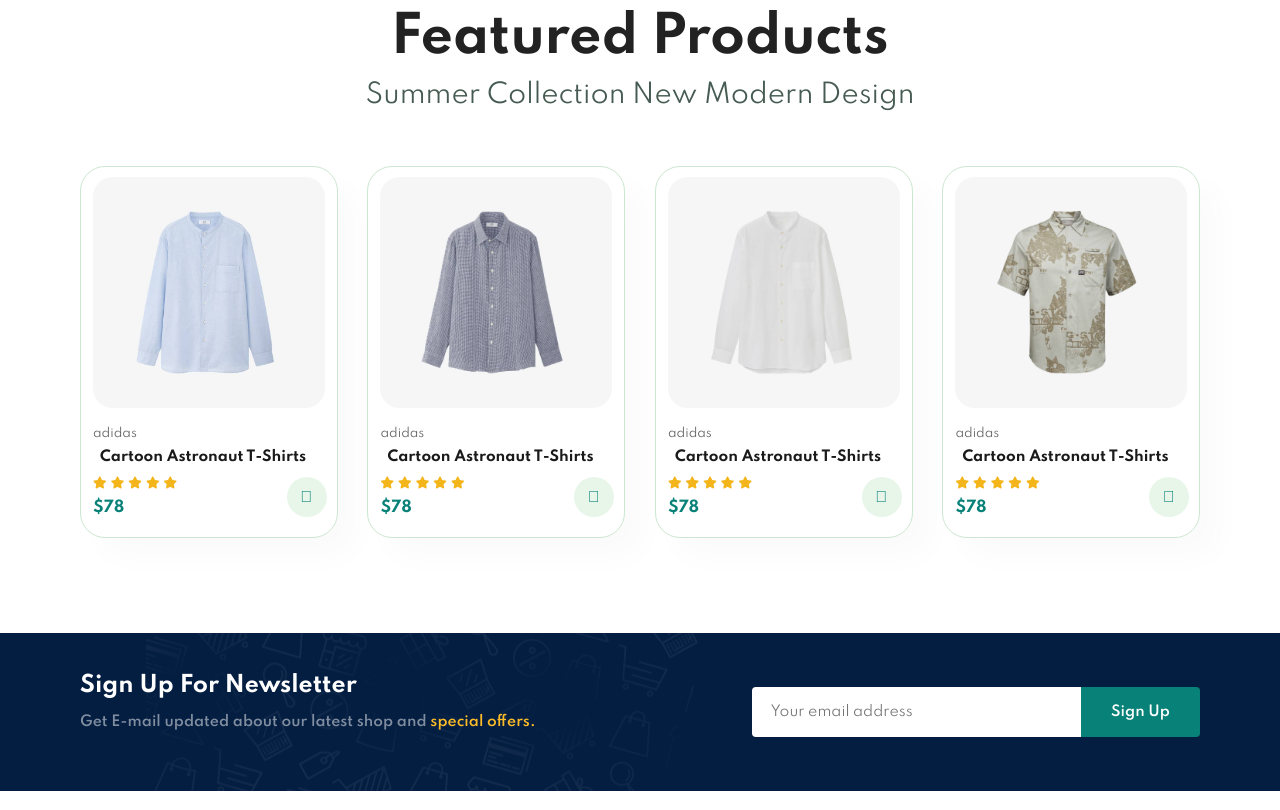
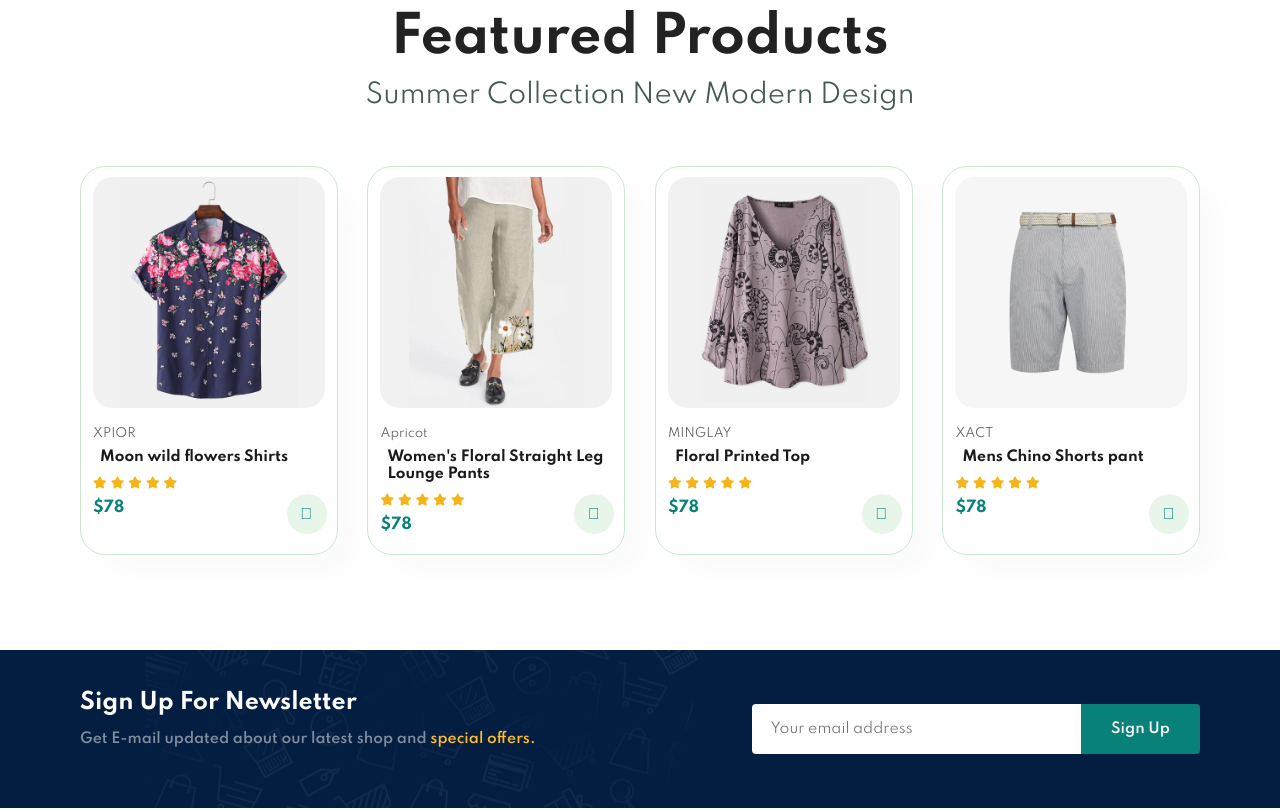
Before and after one commit to RishapBorkar/cara.github.io, a plain HTML site: page hproduct14.html in a window 1280 px wide. Shown: the part 780-1590 px from the top of the page. Drawn offline with Linux system fonts and the light colour scheme.

Commit message:
Update hproduct14.html

```diff
--- a/hproduct14.html
+++ b/hproduct14.html
@@ -12,6 +12,12 @@
 
     <section id="header">
         <a href="#"><img src="img/logo.png" class="logo" alt=""></a>
+        <div class="search-bar">
+            <form>
+                <i class="fas fa-search"></i>
+                <input type="text" name="" id="search-item" placeholder="Search products" onkeyup="search2()">
+            </form>
+        </div>
 
         <div>
             <ul id="navbar">
@@ -52,7 +58,7 @@
         <div class="single-pro-details">
             <h6>Home / T-Shirts</h6>
             <h4>Men's Fashion T-Shirts</h4>
-            <h2>$139.00</h2>
+            <h2>$78.00</h2>
             <select>
                 <option>Select Size</option>
                 <option>Small</option>
@@ -71,12 +77,12 @@
     <section id="product1" class="section-p1">
         <h2>Featured Products</h2>
         <p>Summer Collection New Modern Design</p>
-        <div class="pro-container">
-            <div class="pro">
-                <img src="img/products/n1.jpg" alt="">
+        <div class="pro-container" id="product-list">
+            <div class="pro" id="pro" onclick="window.location.href='hproduct5.html';">
+                <img src="img/products/f5.jpg" alt="">
                 <div class="des">
-                    <span>adidas</span>
-                    <h5>Cartoon Astronaut T-Shirts</h5>
+                    <span>XPIOR</span>
+                    <h5>Moon wild flowers Shirts</h5>
                     <div class="star">
                         <i class="fas fa-star"></i>
                         <i class="fas fa-star"></i>
@@ -88,11 +94,11 @@
                 </div>
                 <a href="#"><i class="fal fa-shopping-cart cart"></i></a>
             </div>
-            <div class="pro">
-                <img src="img/products/n2.jpg" alt="">
+            <div class="pro" onclick="window.location.href='hproduct7.html';">
+                <img src="img/products/f7.jpg" alt="">
                 <div class="des">
-                    <span>adidas</span>
-                    <h5>Cartoon Astronaut T-Shirts</h5>
+                    <span>Apricot</span>
+                    <h5>Women's Floral Straight Leg Lounge Pants</h5>
                     <div class="star">
                         <i class="fas fa-star"></i>
                         <i class="fas fa-star"></i>
@@ -104,11 +110,11 @@
                 </div>
                 <a href="#"><i class="fal fa-shopping-cart cart"></i></a>
             </div>
-            <div class="pro">
-                <img src="img/products/n3.jpg" alt="">
+            <div class="pro" onclick="window.location.href='hproduct8.html';">
+                <img src="img/products/f8.jpg" alt="">
                 <div class="des">
-                    <span>adidas</span>
-                    <h5>Cartoon Astronaut T-Shirts</h5>
+                    <span>MINGLAY</span>
+                    <h5>Floral Printed Top</h5>
                     <div class="star">
                         <i class="fas fa-star"></i>
                         <i class="fas fa-star"></i>
@@ -120,11 +126,11 @@
                 </div>
                 <a href="#"><i class="fal fa-shopping-cart cart"></i></a>
             </div>
-            <div class="pro">
-                <img src="img/products/n4.jpg" alt="">
+            <div class="pro" onclick="window.location.href='hproduct14.html';">
+                <img src="img/products/n6.jpg" alt="">
                 <div class="des">
-                    <span>adidas</span>
-                    <h5>Cartoon Astronaut T-Shirts</h5>
+                    <span>XACT</span>
+                    <h5>Mens Chino Shorts pant</h5>
                     <div class="star">
                         <i class="fas fa-star"></i>
                         <i class="fas fa-star"></i>
```
